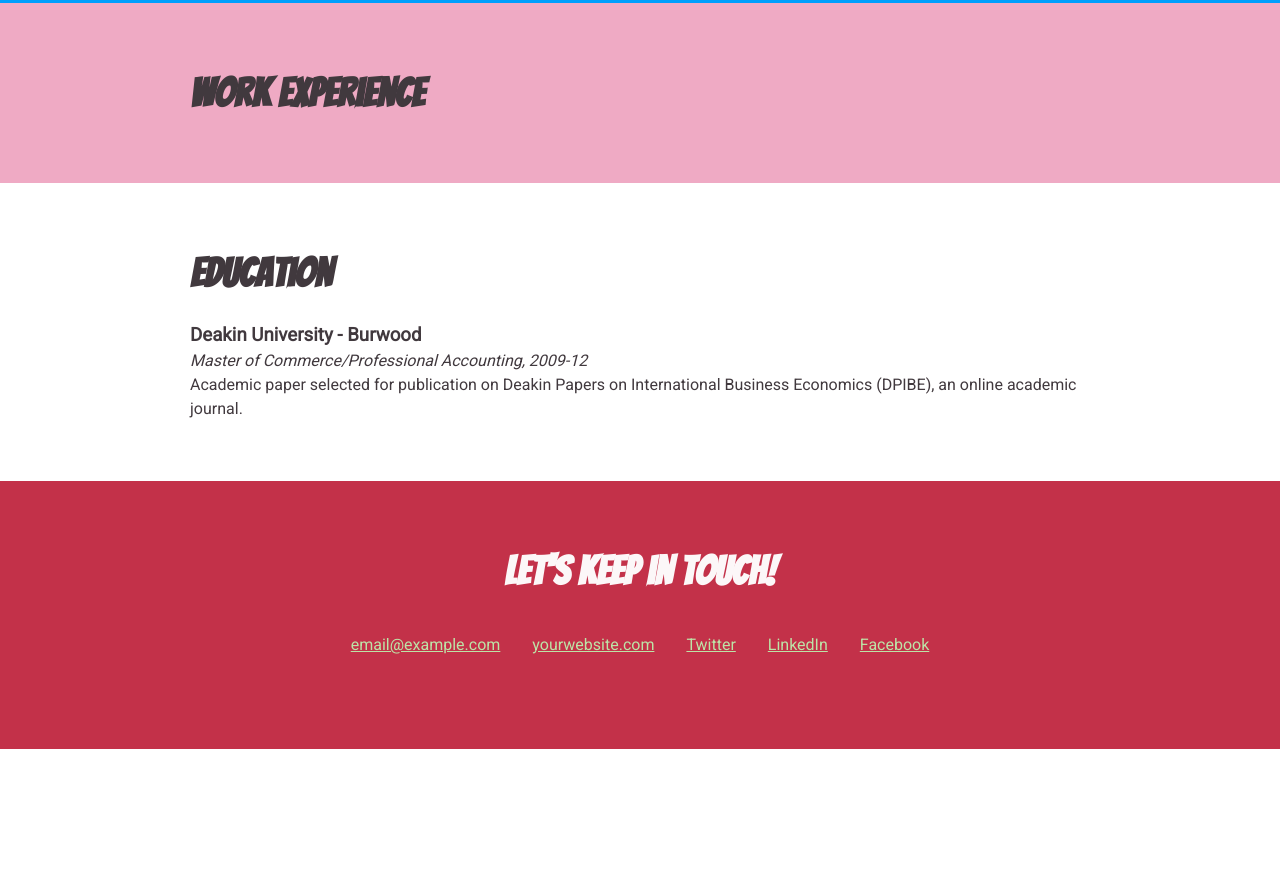
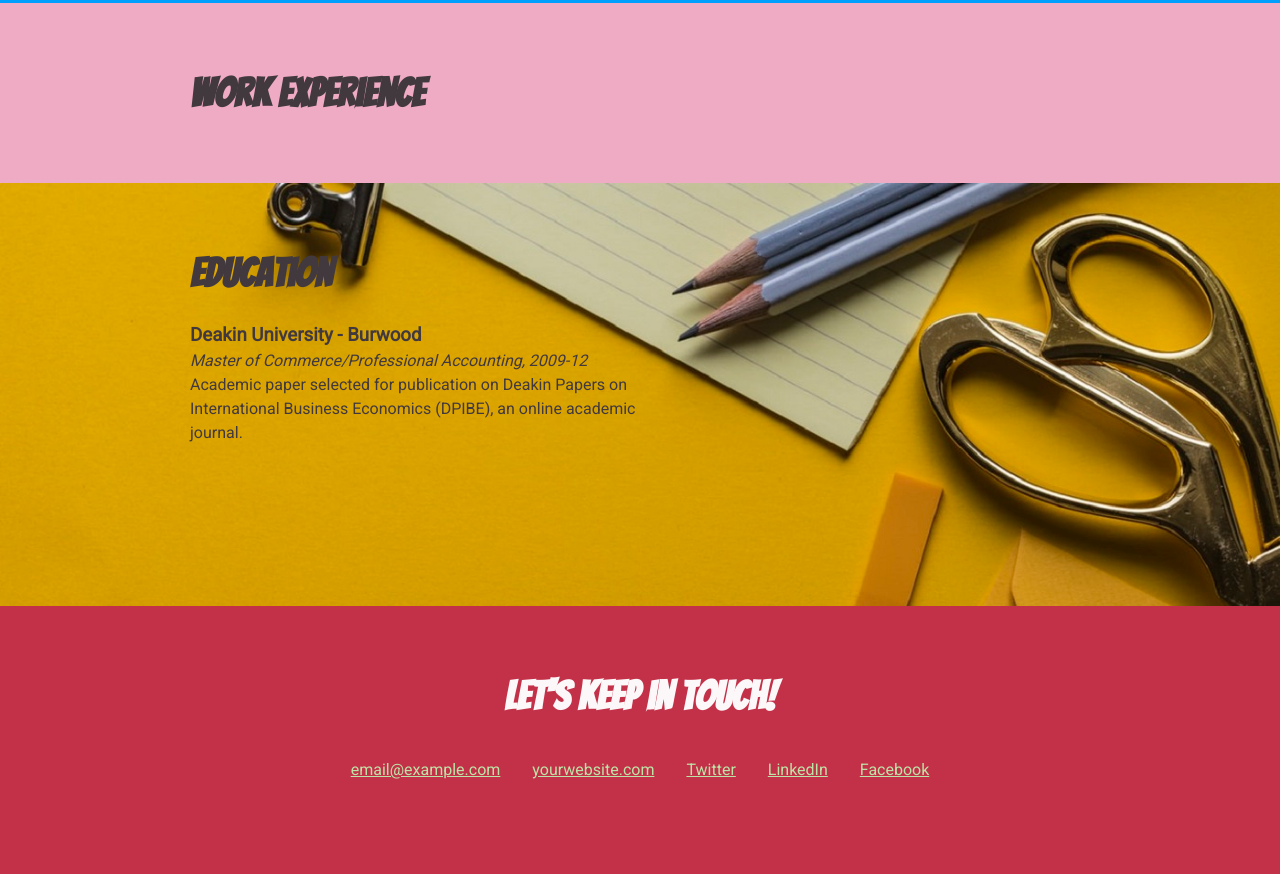
Before and after one commit to neilroy63/updated-css-portfolio, a plain HTML site: page index.html in a window 1280 px wide. Shown: the part 2592-3466 px from the top of the page. Before the commit the page ends 3341 px from the top, so only its background shows below. Drawn offline with Linux system fonts and the light colour scheme.

Commit message:
feature/added flexible background image to education section

```diff
--- a/css/styles.css
+++ b/css/styles.css
@@ -111,7 +111,15 @@ background: #009ffdff;
 
 /* Education
 ----------------------------------*/
-
+.education{
+    background-image: url(../images/Education\ background.jpg);
+    background-size: cover;
+    background-position:top right;
+    padding-bottom: 101px;
+}
+.education p {
+    width: 50%;
+}
 
 /* Contact Info
 ----------------------------------*/
```
Also changed, not shown: images/Education background.jpg (added).
